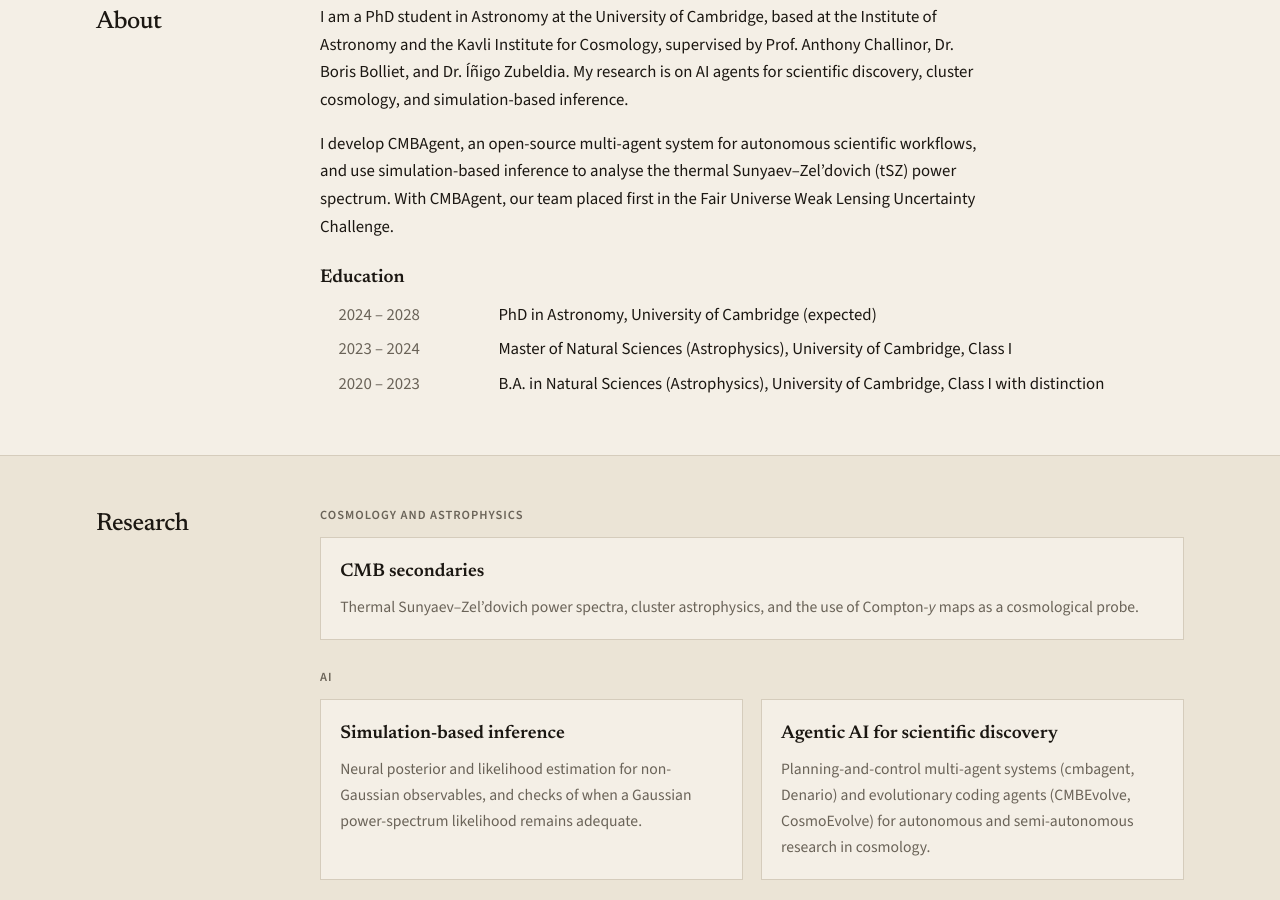
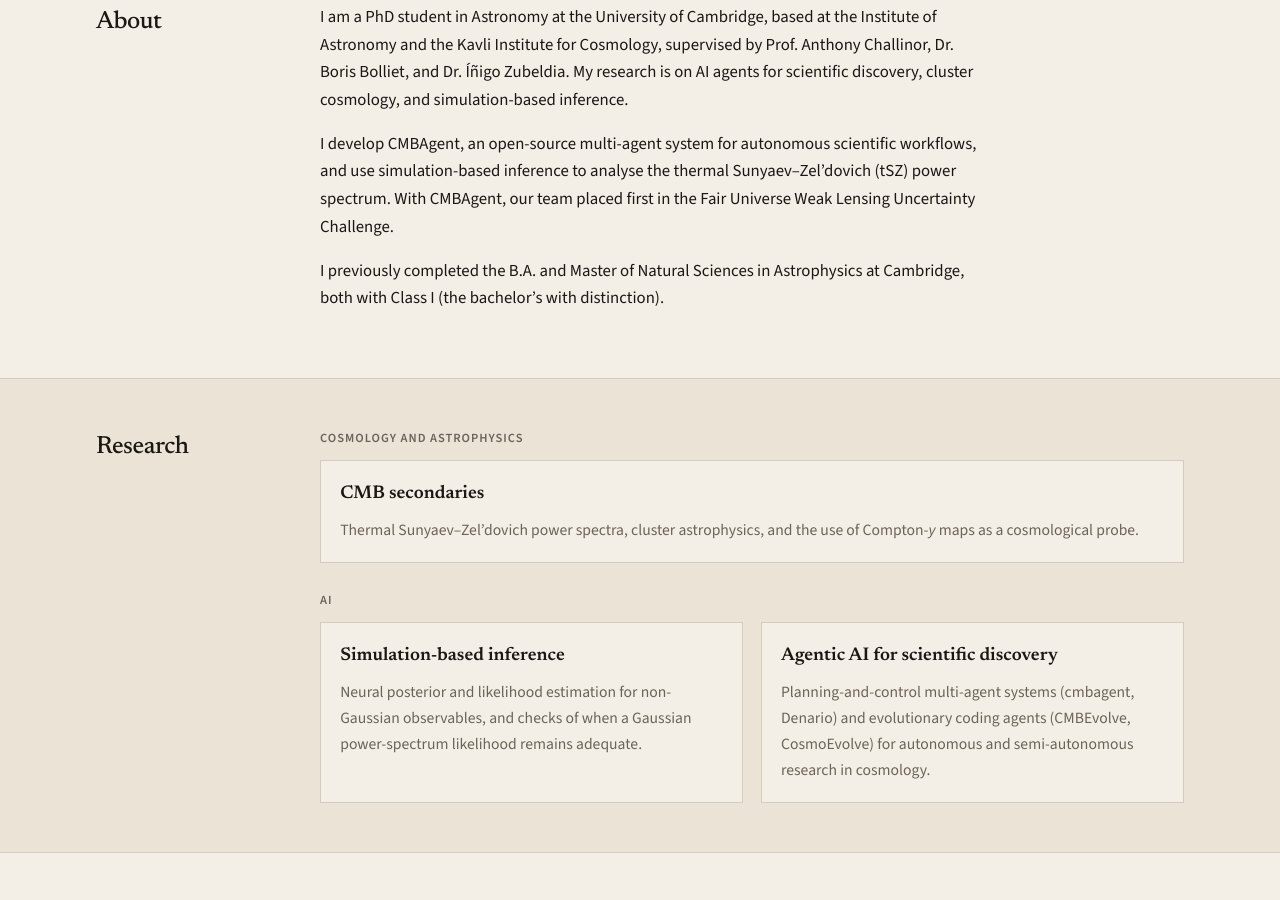
Before and after one commit to licongxu/licongxu.github.io, a plain HTML site: page index.html in a window 1280 px wide. Shown: the part 576-1476 px from the top of the page. Drawn offline with nearby package versions, Linux system fonts and the light colour scheme.

Commit message:
Write education and teaching as prose instead of a CV timeline.
Co-authored-by: Cursor <cursoragent@cursor.com>

```diff
--- a/index.html
+++ b/index.html
@@ -92,12 +92,9 @@
           <p>
             I develop CMBAgent, an open-source multi-agent system for autonomous scientific workflows, and use simulation-based inference to analyse the thermal Sunyaev–Zel’dovich (tSZ) power spectrum. With CMBAgent, our team placed first in the Fair Universe Weak Lensing Uncertainty Challenge.
           </p>
-          <h3>Education</h3>
-          <ul class="timeline">
-            <li><span>2024 – 2028</span> PhD in Astronomy, University of Cambridge (expected)</li>
-            <li><span>2023 – 2024</span> Master of Natural Sciences (Astrophysics), University of Cambridge, Class I</li>
-            <li><span>2020 – 2023</span> B.A. in Natural Sciences (Astrophysics), University of Cambridge, Class I with distinction</li>
-          </ul>
+          <p>
+            I previously completed the B.A. and Master of Natural Sciences in Astrophysics at Cambridge, both with Class I (the bachelor’s with distinction).
+          </p>
         </div>
       </div>
     </section>
@@ -201,12 +198,7 @@
       <div class="wrap split">
         <h2>Teaching</h2>
         <div class="prose">
-          <p>Undergraduate supervisor, University of Cambridge, 2024–present.</p>
-          <ul>
-            <li>General Relativity, 2025–present</li>
-            <li>Principles of Quantum Mechanics, 2024–2025</li>
-            <li>Introduction to Cosmology, 2024–2025</li>
-          </ul>
+          <p>I supervise Cambridge undergraduates in General Relativity, Principles of Quantum Mechanics, and Introduction to Cosmology.</p>
         </div>
       </div>
     </section>
--- a/styles.css
+++ b/styles.css
@@ -222,15 +222,6 @@ a:hover {
   height: 1px;
 }
 
-.prose ul {
-  margin: 0.2rem 0 0;
-  padding-left: 1.15rem;
-}
-
-.prose li {
-  margin: 0 0 0.3rem;
-}
-
 .portrait {
   margin: 0;
 }
@@ -279,23 +270,6 @@ h3 {
 .prose p {
   margin: 0 0 1rem;
   max-width: 42rem;
-}
-
-.timeline {
-  margin: 0.2rem 0 0;
-  padding: 0;
-  list-style: none;
-}
-
-.timeline li {
-  display: grid;
-  grid-template-columns: 9.2rem minmax(0, 1fr);
-  gap: 0.8rem;
-  margin: 0 0 0.45rem;
-}
-
-.timeline span {
-  color: var(--muted);
 }
 
 .research-group {
@@ -427,11 +401,6 @@ h3 {
   .portrait {
     max-width: 18rem;
   }
-
-  .timeline li {
-    grid-template-columns: 1fr;
-    gap: 0.1rem;
-  }
 }
 
 @media (max-width: 640px) {
```
